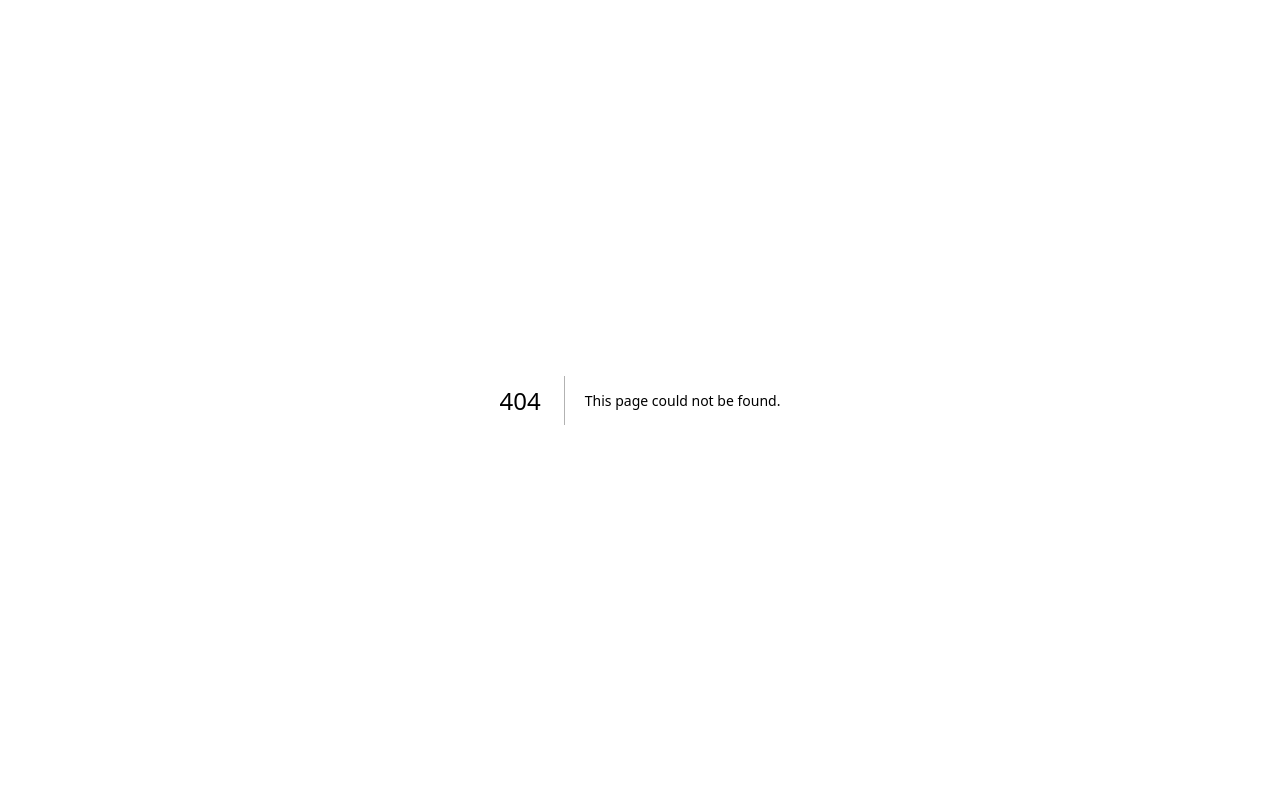
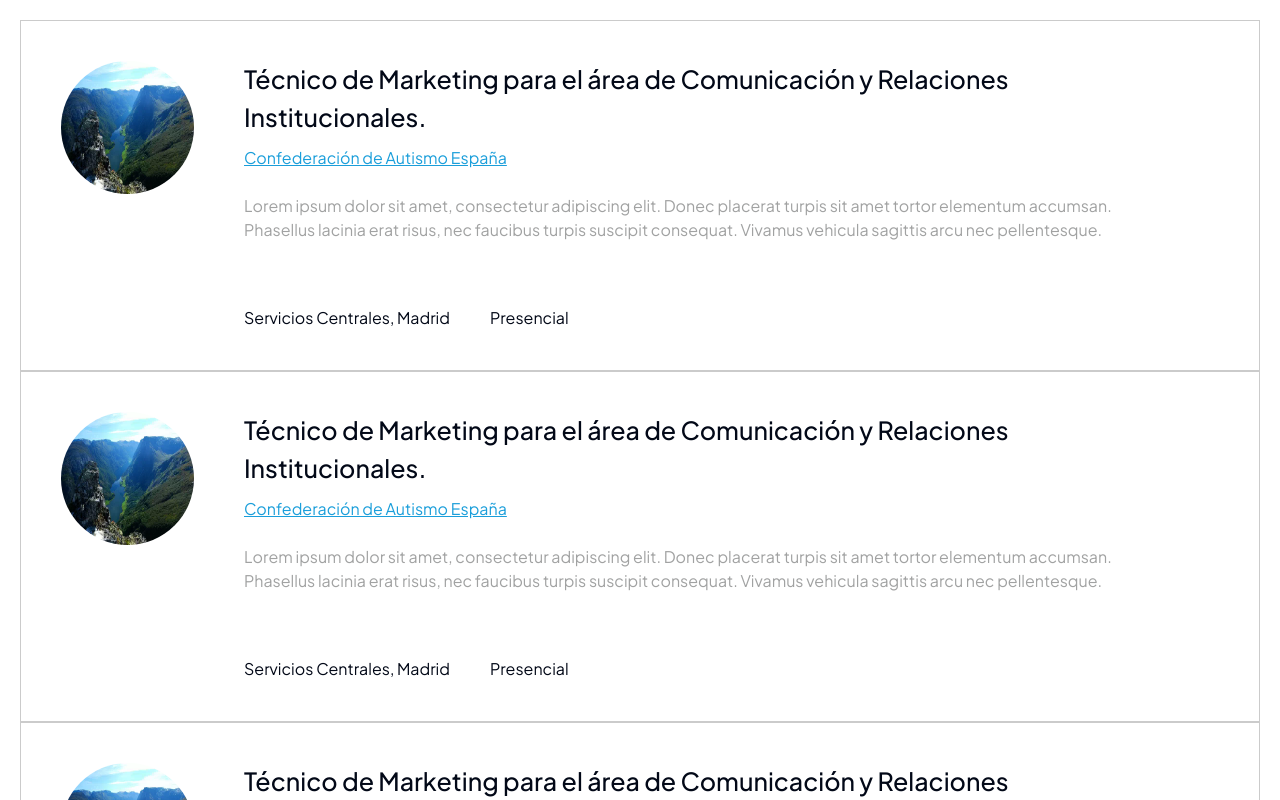
Before and after one commit to lanegrita/autismo_empleo, a Next.js app: page /playground/offer-list-item in a window 1280 px wide. Before the commit this address had no page. Shown: the top 800 px of the page. Built offline with nearby package versions, Linux system fonts and the light colour scheme.

Commit message:
Add OfferListItem component

```diff
--- a/app/components/ui/list/List.tsx
+++ b/app/components/ui/list/List.tsx
@@ -169,4 +169,57 @@ const ListItem: React.FC<ListItemProps> = ({
   );
 };
 
-export { SimpleList, ImageListItem, NumberList, ListItem };
+export interface OfferListItemProps {
+  image: string;
+  title: string;
+  subTitle: string;
+  description: string;
+  items: string[];
+}
+
+const OfferListItem: React.FC<OfferListItemProps> = ({
+  image,
+  title,
+  subTitle,
+  description,
+  items
+}) => {
+  return (
+    <div className="flex flex-col sm:flex-row gap-25 border border-gris2 p-20">
+      <div className="relative w-[133px] h-[133px] min-w-[133px] min-h-[133px] rounded-full overflow-hidden">
+        <Image src={image} alt="image" fill />
+      </div>
+      {/* Content Content */}
+      <div className="flex flex-col gap-32 max-w-[897px]">
+        {/* Top Container */}
+        <div className="">
+          <Text tag="h3" variant="title-s" fontWeight="medium">
+            {title}
+          </Text>
+          <Text
+            tag="p"
+            variant="para"
+            color="blue"
+            underline
+            className="mt-5 mb-12"
+          >
+            {subTitle}
+          </Text>
+          <Text tag="p" variant="para" color="gray">
+            {description}
+          </Text>
+        </div>
+        {/* Bottom Container */}
+        <div className="flex gap-20 flex-wrap">
+          {items.map((item, index) => (
+            <Text key={index} tag="p" variant="para">
+              {item}
+            </Text>
+          ))}
+        </div>
+      </div>
+    </div>
+  );
+};
+
+export { SimpleList, ImageListItem, NumberList, ListItem, OfferListItem };
--- /dev/null
+++ b/app/playground/offer-list-item/page.tsx
@@ -0,0 +1,54 @@
+import {
+  OfferListItem,
+  OfferListItemProps
+} from "@/app/components/ui/list/List";
+import React from "react";
+
+const data: OfferListItemProps[] = [
+  {
+    image: "/images/test.webp",
+    title:
+      "Técnico de Marketing para el área de Comunicación y Relaciones Institucionales.",
+    subTitle: "Confederación de Autismo España",
+    description:
+      "Lorem ipsum dolor sit amet, consectetur adipiscing elit. Donec placerat turpis sit amet tortor elementum accumsan. Phasellus lacinia erat risus, nec faucibus turpis suscipit consequat. Vivamus vehicula sagittis arcu nec pellentesque.",
+    items: ["Servicios Centrales, Madrid", "Presencial"]
+  },
+  {
+    image: "/images/test.webp",
+    title:
+      "Técnico de Marketing para el área de Comunicación y Relaciones Institucionales.",
+    subTitle: "Confederación de Autismo España",
+    description:
+      "Lorem ipsum dolor sit amet, consectetur adipiscing elit. Donec placerat turpis sit amet tortor elementum accumsan. Phasellus lacinia erat risus, nec faucibus turpis suscipit consequat. Vivamus vehicula sagittis arcu nec pellentesque.",
+    items: ["Servicios Centrales, Madrid", "Presencial"]
+  },
+  {
+    image: "/images/test.webp",
+    title:
+      "Técnico de Marketing para el área de Comunicación y Relaciones Institucionales.",
+    subTitle: "Confederación de Autismo España",
+    description:
+      "Lorem ipsum dolor sit amet, consectetur adipiscing elit. Donec placerat turpis sit amet tortor elementum accumsan. Phasellus lacinia erat risus, nec faucibus turpis suscipit consequat. Vivamus vehicula sagittis arcu nec pellentesque.",
+    items: ["Servicios Centrales, Madrid", "Presencial"]
+  }
+];
+
+const OfferListItemPage = () => {
+  return (
+    <div className="p-10">
+      {data.map((item, index) => (
+        <OfferListItem
+          key={index}
+          title={item.title}
+          image={item.image}
+          subTitle={item.subTitle}
+          description={item.description}
+          items={item.items}
+        />
+      ))}
+    </div>
+  );
+};
+
+export default OfferListItemPage;
```
